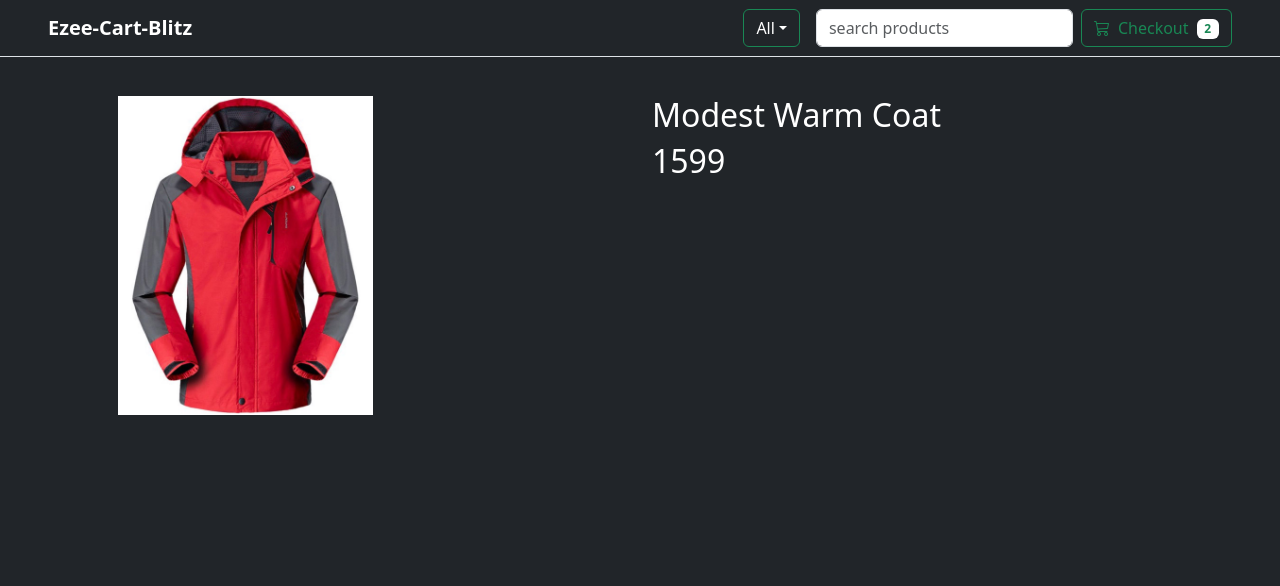
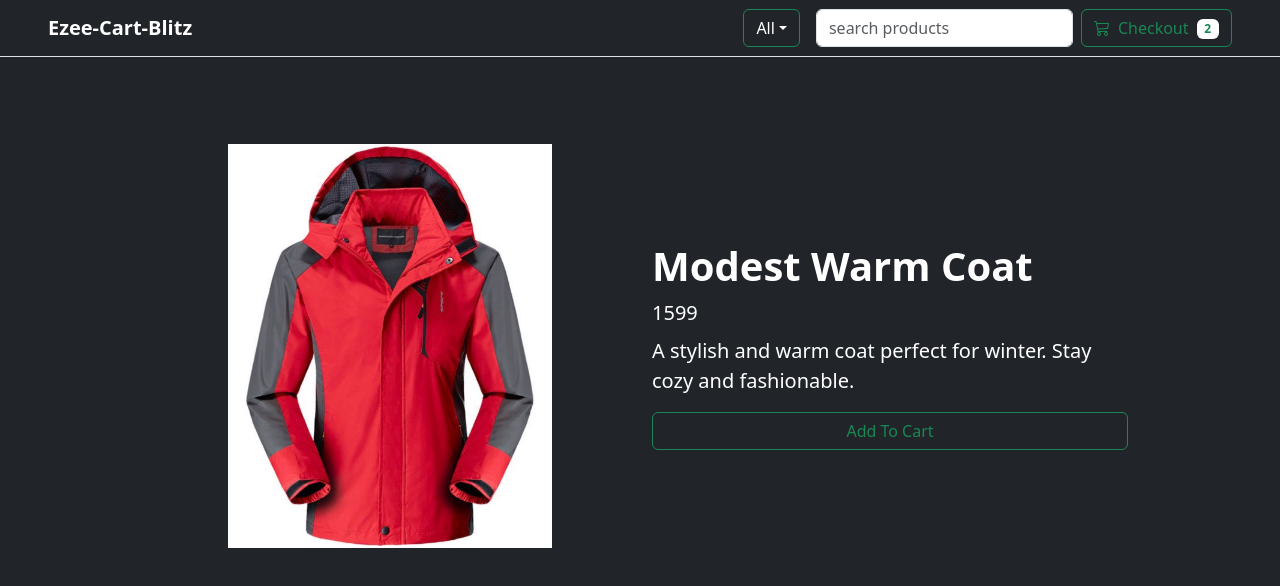
Before and after one commit to direction44/Ezee-Cart-Blitz, a React (Vite) app: page /Single/1 in a window 1280 px wide. Shown: the top 586 px of the page. Built offline with nearby package versions, Linux system fonts and the light colour scheme.

Commit message:
completed UI of each single product with details

```diff
--- a/src/Components/Pages/Single.jsx
+++ b/src/Components/Pages/Single.jsx
@@ -1,21 +1,25 @@
 import React from 'react'
 import { useParams } from 'react-router'
 import data from '../../data'
+import ProductButton from '../Products/ProductButton'
 function Single() {
   const {id}=useParams()
     const product=data.find((product)=>product.id=== +id)
     const imagesPath="/images/"+product.id+".jpg"
     return (
-      <div className='row'>
-        <div className='col-6'>
-          <img src={imagesPath} alt="" className='w-50' />
+      <div id='single' className='row justify-content-center align-items-center text-white mx-auto'>
+        <div className='col-md-6'>
+          <img src={imagesPath} alt={product.name} className='card-img-top mb-5 mb-md-0 p-0 p-lg-5'/>
         </div>
-        <div className='col-6'>
-          <h2>{product.name}</h2>
-          <h2>{product.price}</h2>
+        <div className='col-md-6 text-center text-md-start'>
+          <h2 className='fs-1 fw-bold'>{product.name}</h2>
+          <div className='fs-5 mb-2'>{product.price}</div>
+          <p className='lead'>
+            {product.description}
+          </p>
+          <ProductButton/>
         </div>
       </div>
-
       )
 }
 
--- a/src/main.css
+++ b/src/main.css
@@ -9,3 +9,16 @@
     height: 140px;
     object-fit: contain;
 }
+#single{
+    max-width: 1000px;
+    min-height: 500px;
+}
+
+#single img{
+    max-height: 500px;
+    object-fit: contain;
+}
+
+#single button{
+    width: 180px;
+}
```
